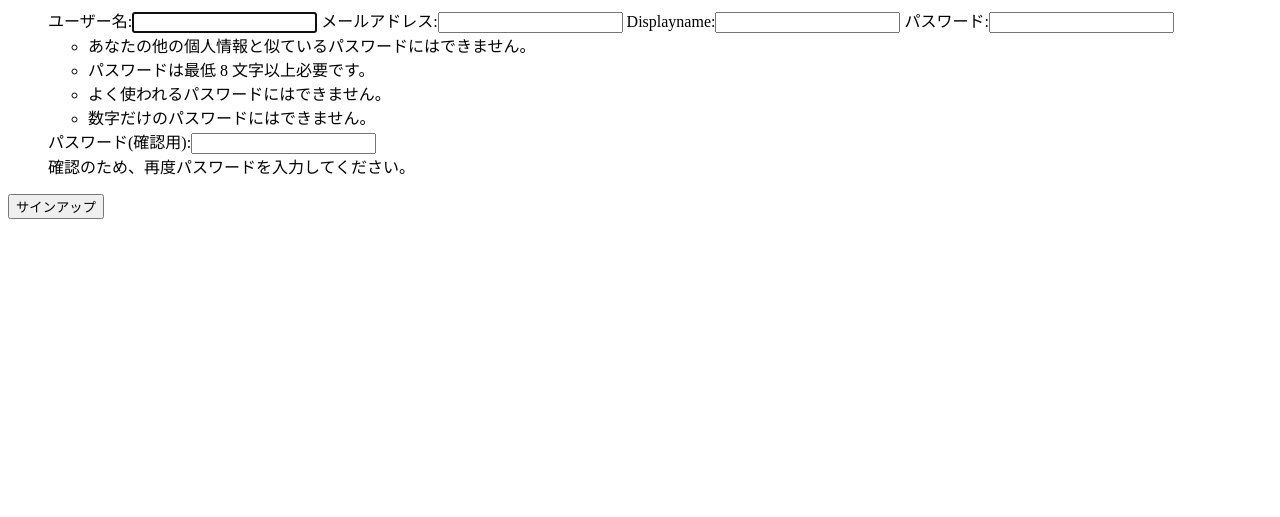
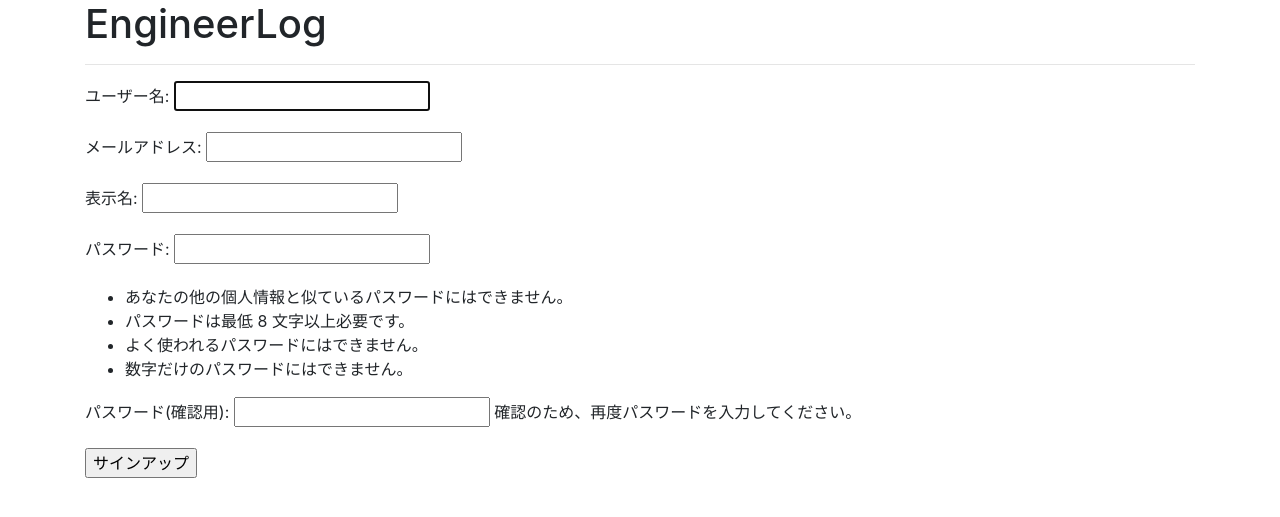
Before and after one commit to taichi0315/engineerlog, a Django app: page /engineerlog/signup/ in a window 1280 px wide. Shown: the top 517 px of the page. Run offline with Django 3.2, Linux system fonts and the light colour scheme; some libraries are stand-ins or nearby versions.

Commit message:
design set2

```diff
--- a/mysite/engineerlog/models.py
+++ b/mysite/engineerlog/models.py
@@ -46,7 +46,7 @@ class AppUser(AbstractBaseUser, PermissionsMixin):
 
     username=models.CharField(_('username'), max_length=20, unique=True, primary_key=True, db_index=True)
     email = models.EmailField(_('email address'))
-    displayname = models.CharField(_('displayname'), max_length=20)
+    displayname = models.CharField(_('表示名'), max_length=20)
 
     is_staff = models.BooleanField(
         _('staff status'),
--- a/mysite/engineerlog/templates/engineerlog/profile.html
+++ b/mysite/engineerlog/templates/engineerlog/profile.html
@@ -6,7 +6,7 @@
     <div>{{ object.displayname }}</div>
     <div><img src="{{ object.icon.url }}"/></div>
     <div>@{{ object.username}}</div>
-    <p>{{ object.profile_sentence }}</p>
+    <p>{{ object.profile_sentence | linebreaksbr }}</p>
 </ul>
 
 {% if object.username == user.username %}
--- a/mysite/engineerlog/templates/engineerlog/profile_update.html
+++ b/mysite/engineerlog/templates/engineerlog/profile_update.html
@@ -5,10 +5,7 @@
 <form method="post">
 
 {% csrf_token %}
-
-<div>{{ form.displayname }}</div>
-<div>{{ form.icon }}</div>
-<div>{{ form.profile_sentence }}</div>
+{{ form.as_p }}
 
 <input type="submit" value="更新">
 </form>
--- a/mysite/engineerlog/templates/engineerlog/signup.html
+++ b/mysite/engineerlog/templates/engineerlog/signup.html
@@ -1,9 +1,9 @@
+{% extends "engineerlog/base.html" %}
+
 {% block content %}
 <form method="post">
     {% csrf_token %}
-    <ul>
-        {{ form }}
-    </ul>
+    {{ form.as_p}}
 <input type="submit" value="サインアップ">
 </form>
 {% endblock %}
```
Also changed, not shown: mysite/engineerlog/templates/engineerlog/index.html (+7 -7 lines), mysite/engineerlog/migrations/0001_initial.py (added), mysite/engineerlog/migrations/0002_auto_20181130_0233.py (added).
